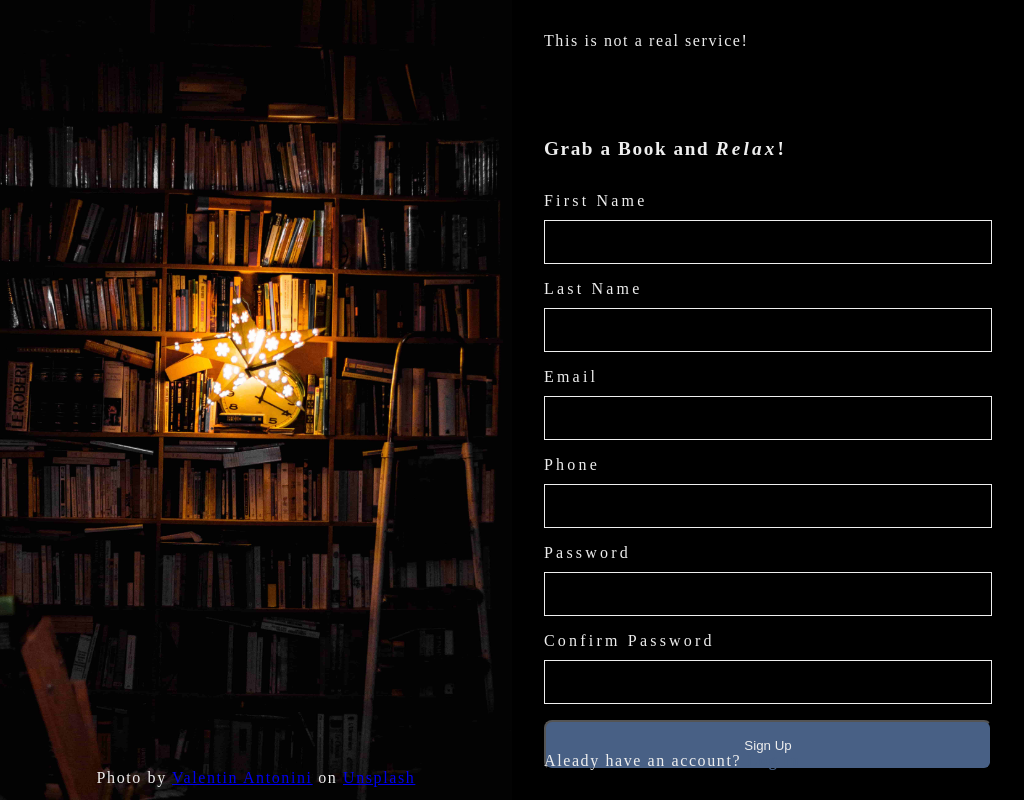
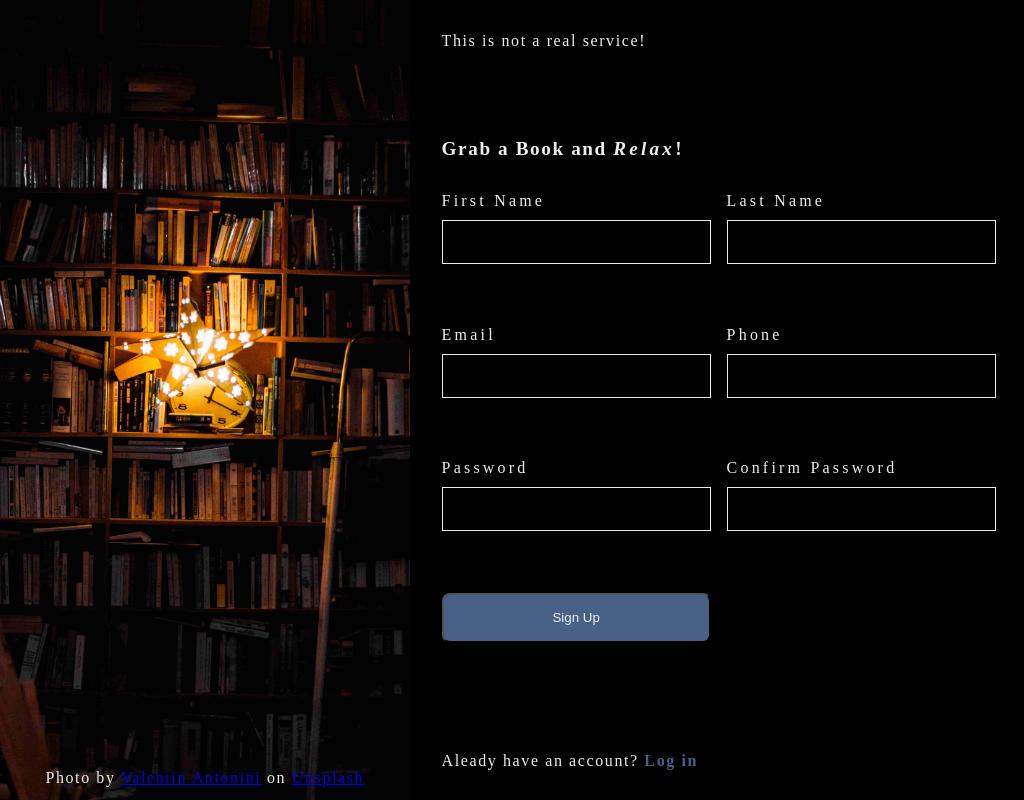
Before and after one commit to Gillen82/signup-odin, a plain HTML site: page index.html in a window 1024 px wide. Drawn offline with Linux system fonts and the light colour scheme.

Commit message:
Adjust layout of form fields for 1024 width

```diff
--- a/css/media_queries.css
+++ b/css/media_queries.css
@@ -23,11 +23,11 @@
 /* Laptops, Small Screens */
 @media only screen and (min-width: 769px) and (max-width: 1024px) {
 	.hero {
-		width: 50%;
+		width: 40%;
 	}
 
 	.content {
-		width: 50%;
+		width: 60%;
 	}
 
 	.signup-section h2 {
@@ -36,7 +36,7 @@
 
 	.signup-form {
 		height: 70vh;
-		grid-template-columns: 1fr;
+		grid-template-columns: 1fr 1fr;
 		gap: 1rem;
 	}
 
```
